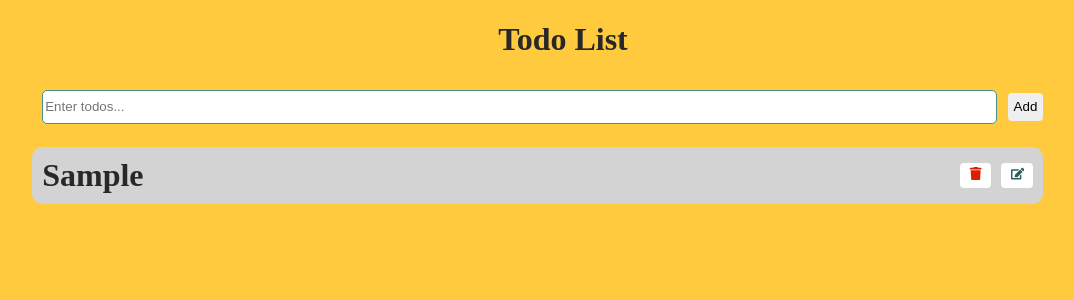
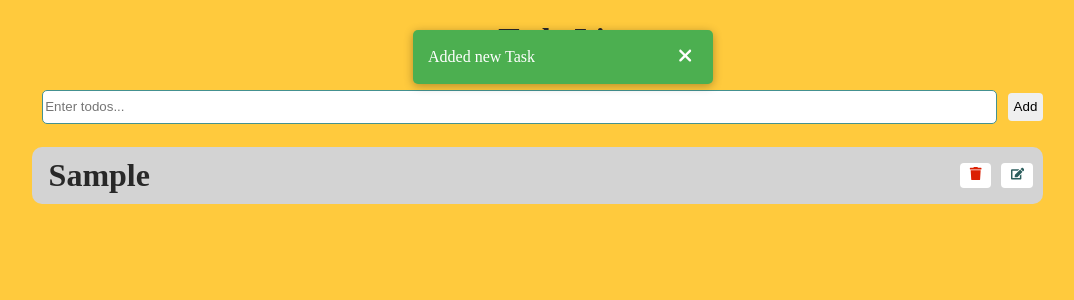
Before and after one commit to avinashtechlvr/todo-react, a React (Vite) app: page / in a window 1280 px wide. Both pictures are taken after typing "Sample" into the empty fields and a click on the button "Add". Shown: the top 300 px of the page, without its empty margins (77-1151 px from the left). Built offline with nearby package versions, Linux system fonts and the light colour scheme.

Commit message:
Added new Toast

```diff
--- a/src/App.jsx
+++ b/src/App.jsx
@@ -6,13 +6,12 @@ import {AddTask} from "./components/AddTask.jsx";
 
 function App() {
 
-  const [todo, setTodo] = useState("");
   const { tasks, addTask, deleteTask } = useTodos();
-
 
   const handleRemove = (id) => {
   deleteTask(id);
   };
+
   return (
     <>
       <h1 className="header">Todo List</h1>
--- a/src/components/AddTask.jsx
+++ b/src/components/AddTask.jsx
@@ -1,8 +1,10 @@
 import {useState} from "react";
+import {useToast} from "../contexts/ToastProvider.jsx";
 
 
 export function AddTask({addTask}) {
     const [todo, setTodo] = useState("");
+    const {addToast} = useToast();
     function handleInput(e) {
         setTodo(e.target.value);
     }
@@ -10,6 +12,7 @@ export function AddTask({addTask}) {
         if (todo) {
             addTask(todo);
             setTodo("");
+            addToast("Added new Task", "success");
         }
     };
     return (<div className="container">
--- /dev/null
+++ b/src/contexts/ToastProvider.jsx
@@ -0,0 +1,44 @@
+import  React, {createContext, useState, useContext, useCallback} from "react";
+import {v4} from "uuid";
+import { FontAwesomeIcon } from '@fortawesome/react-fontawesome';
+import { faTimes } from "@fortawesome/free-solid-svg-icons";
+import "../styles/Toast.css";
+
+const ToastContext = createContext();
+export const useToast = () => {
+    return useContext(ToastContext);
+};
+
+export  function ToastProvider({ children }) {
+    const [toasts, setToasts] = useState([]);
+
+    const addToast = useCallback((message,type = 'success', duration = 3000) => {
+        const id = v4();
+        setToasts((prevToasts) => [...prevToasts, {id,type, message}]);
+
+        setTimeout(() => {
+            removeToast(id);
+        }, duration);
+
+    }, []);
+    const removeToast = useCallback((id) => {
+        setToasts((prevToasts) => prevToasts.filter(toast => toast.id !== id));
+
+    }, []);
+
+    return (
+        <ToastContext.Provider value={{ addToast }}>
+            {children}
+            <div className="toast-container">
+                {toasts.map(toast => (
+                    <div key={toast.id} className=  {`toast ${toast.type}`}>
+                        {toast.message}
+                        <button className={`close-button ${toast.type}`}  onClick={() => removeToast(toast.id)}><FontAwesomeIcon icon={faTimes} />
+                        </button>
+                    </div>
+                ))}
+            </div>
+
+        </ToastContext.Provider>
+    );
+}
--- a/src/main.jsx
+++ b/src/main.jsx
@@ -2,11 +2,14 @@ import { StrictMode } from "react";
 import { createRoot } from "react-dom/client";
 import App from "./App.jsx";
 import TaskProvider from "./contexts/TaskProvider.jsx";
+import {ToastProvider} from "./contexts/ToastProvider.jsx";
 
 createRoot(document.getElementById("root")).render(
   <StrictMode>
       <TaskProvider>
-          <App />
+          <ToastProvider>
+              <App />
+          </ToastProvider>
       </TaskProvider>
   </StrictMode>
 );
--- a/src/styles/App.css
+++ b/src/styles/App.css
@@ -72,6 +72,7 @@ body::before {
 }
 .todo{
     margin: 1%;
+    padding-left: 0.4rem;
     flex: 3;
     color: #282828;
 }
--- /dev/null
+++ b/src/styles/Toast.css
@@ -0,0 +1,52 @@
+.toast-container {
+    position: fixed;
+    top: 20px;
+    left: 50%;
+    transform: translateX(-50%);
+    z-index: 1000;
+    width: 300px; /* Width of the toast */
+}
+
+.toast {
+    background-color: #4caf50; /* Green background */
+    color: white;
+    padding: 15px;
+    margin: 10px 0;
+    border-radius: 5px;
+    box-shadow: 0 2px 10px rgba(0, 0, 0, 0.3);
+    display: flex;
+    justify-content: space-between;
+    align-items: center;
+    opacity: 0;
+    animation: slideDown 0.5s forwards;
+}
+.toast.success {
+    background-color: #4caf50;;
+}
+
+.toast.warning, .close-button.warning {
+    background-color: orange;
+    color: #282828;
+}
+
+.toast.failure {
+    background-color: #db1f02;
+}
+@keyframes slideDown {
+    from {
+        transform: translateY(-20px);
+        opacity: 0;
+    }
+    to {
+        transform: translateY(0);
+        opacity: 1;
+    }
+}
+
+.close-button {
+    background: none;
+    border: none;
+    color: white;
+    cursor: pointer;
+    font-size: 1.2em; /* Adjust size as needed */
+}
```
